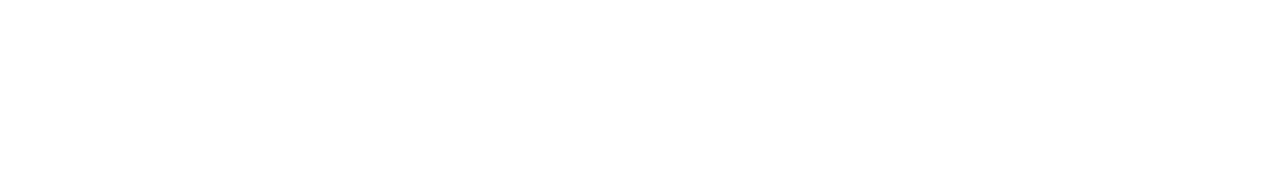
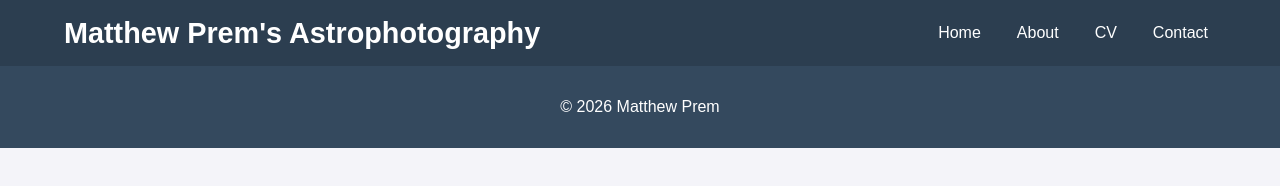
Before and after one commit to Galiazzz/mywebsite, a plain HTML site: page Astrophotography/astrophography.html in a window 1280 px wide. Drawn offline with Linux system fonts and the light colour scheme.

Commit message:
set up astrophotography page

```diff
--- a/Astrophotography/astrophography.html
+++ b/Astrophotography/astrophography.html
@@ -5,8 +5,20 @@
     <meta name="viewport" content="width=device-width, initial-scale=1.0">
     <title>Matthew Prem Astrophotography</title>
     <link rel="shortcut icon" href="../top_level_resources/favicon.png" type="image/x-icon">
+    <link rel="stylesheet" href="../index.css">
 </head>
 <body>
-
+    <header>
+        <h1>Matthew Prem's Astrophotography</h1>
+        <nav>
+            <a href="../index.html">Home</a>
+            <a href="../aboutme.html">About</a>
+            <a href="../CV.html">CV</a>
+            <a href="../aboutme.html">Contact</a>
+        </nav>
+    </header>
+    <footer>
+        <p>&copy; 2026 Matthew Prem</p>
+    </footer>
 </body>
 </html>
```
Also changed, not shown: index.html (+4 -4 lines).
